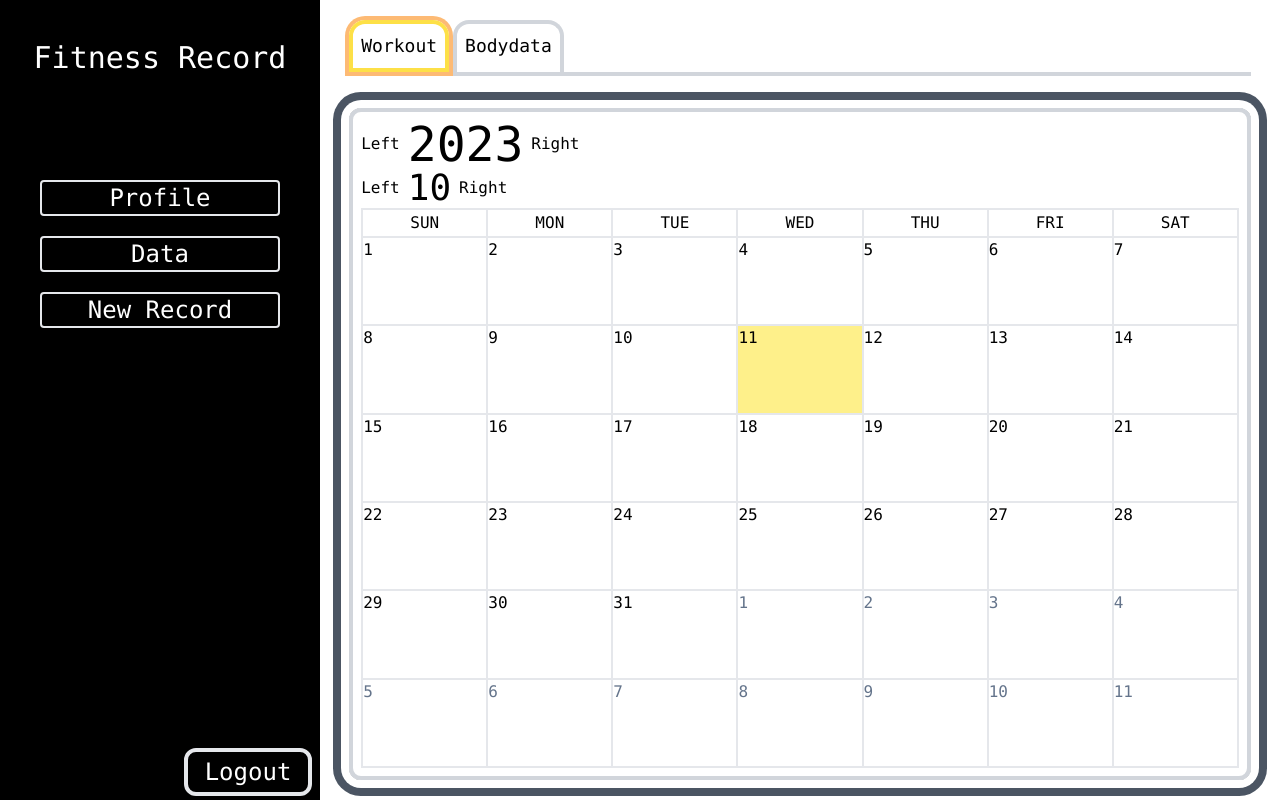
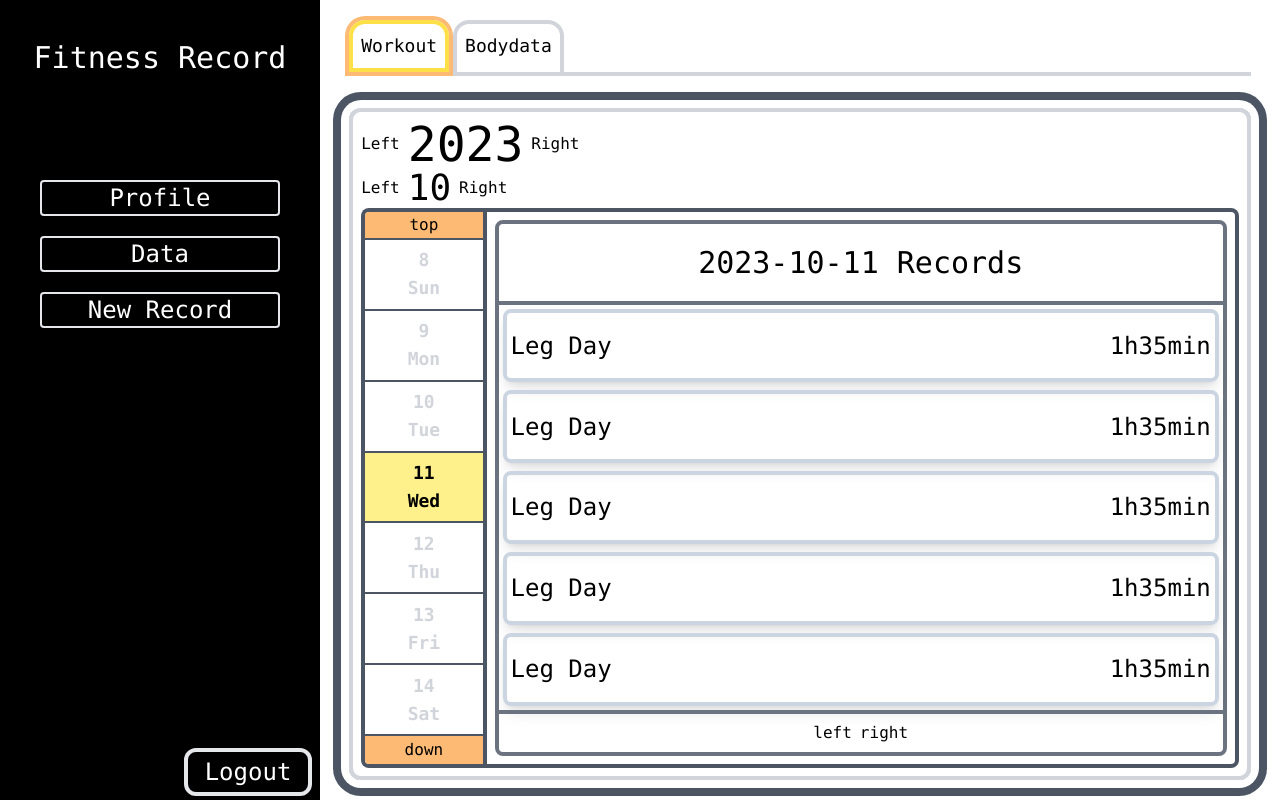
Before and after one commit to iamcoolalan/fitness-record-frontend, a React (Create React App) app: page / in a window 1280 px wide. Built offline with nearby package versions, Linux system fonts and the light colour scheme.

Commit message:
feat: add select day mode static view

```diff
--- a/package.json
+++ b/package.json
@@ -8,6 +8,7 @@
     "@testing-library/user-event": "^13.5.0",
     "axios": "^1.5.1",
     "clsx": "^2.0.0",
+    "date-fns": "^2.30.0",
     "jsonwebtoken": "^9.0.2",
     "react": "^18.2.0",
     "react-dom": "^18.2.0",
--- a/src/pages/HomePage.jsx
+++ b/src/pages/HomePage.jsx
@@ -1,12 +1,14 @@
 import React, { useEffect, useRef, useState } from 'react'
 import clsx from 'clsx'
+import addDays from 'date-fns/addDays'
+import subDays from 'date-fns/subDays'
 
-function toDateString (date) {
-  return `${date.getFullYear()}-${(date.getMonth() + 1).toString().padStart(2, '0')}-${date.getDate().toString().padStart(2, '0')}`
-}
+import Calender from '../components/Calendar.jsx'
 
 const HomePage = () => {
   const today = new Date()
+  const startDayForDayModeInitialValue = new Date(today)
+  startDayForDayModeInitialValue.setDate(today.getDate() - 3)
 
   const yearInputRef = useRef(null)
   const monthInputRef = useRef(null)
@@ -18,6 +20,18 @@ const HomePage = () => {
   const [isMonthEdit, setIsMonthEdit] = useState(false)
   const [monthInputValue, setMonthInputValue] = useState(month)
   const [yearInputValue, setYearInputValue] = useState(year)
+  const [selectedDate, setSelectedDate] = useState(new Date())
+  const [startDayForDayMode, setStartDayForDayMode] = useState(startDayForDayModeInitialValue)
+
+  function getDayOfWeek(date) {
+    const daysOfWeek = ['Sun', 'Mon', 'Tue', 'Wed', 'Thu', 'Fri', 'Sat']
+    return daysOfWeek[date.getDay()]
+  }
+
+  function toDateString (date) {
+    return `${date.getFullYear()}-${(date.getMonth() + 1).toString().padStart(2, '0')}-${date.getDate().toString().padStart(2, '0')}`
+  }
+
 
   function handleYearLeftClick() {
     setYear(year - 1)
@@ -96,6 +110,46 @@ const HomePage = () => {
     cb(e.target.value);
   }
 
+  function handleSelectedDateClick (selectedDate) {
+    if ((selectedDate.getMonth() + 1) !== month ) {
+      setMonth(selectedDate.getMonth() + 1)
+    }
+
+    if (selectedDate.getFullYear() !== year) {
+      setYear(selectedDate.getFullYear())
+    }
+
+    setSelectedDate(selectedDate)
+  }
+
+  function handleSelectedPreviousDateClick() {
+    const setDate = subDays(selectedDate, 1)
+
+    if ((setDate.getMonth() + 1) !== month ) {
+      setMonth(setDate.getMonth() + 1)
+    }
+
+    if (setDate.getFullYear() !== year) {
+      setYear(setDate.getFullYear())
+    }
+
+    setSelectedDate(setDate)
+  }
+
+  function handleSelectedFutureDateClick() {
+    const setDate = addDays(selectedDate, 1)
+
+    if ((setDate.getMonth() + 1) !== month ) {
+      setMonth(setDate.getMonth() + 1)
+    }
+
+    if (setDate.getFullYear() !== year) {
+      setYear(setDate.getFullYear())
+    }
+
+    setSelectedDate(setDate)
+  }
+
   useEffect(() => {
     function getCalendar (
     date,
@@ -117,6 +171,19 @@ const HomePage = () => {
 
     getCalendar(inputDate)
   }, [year, month])
+
+  useEffect(() => {
+    function getStartDate(
+      date
+    ) {
+      let _date = new Date(date)
+      _date.setDate(_date.getDate() - 3)
+
+      setStartDayForDayMode(_date)
+    }
+
+    getStartDate(selectedDate)
+  }, [selectedDate])
 
   return (
     <div className='w-full h-full flex flex-col'>
@@ -170,47 +237,80 @@ const HomePage = () => {
           />
         </div>
       </div>
-      <div className='grid grid-cols-7 grid-rows-[5%_repeat(6,minmax(0,1fr))] h-[98%] border-t-2 border-l-2'>
-        <div className='col-span-7 row-span-1 border-b-2 grid grid-cols-7'>
-          <div className='col-span-1 border-r-2 flex justify-center items-center'>
-          SUN
-          </div>
-          <div className='col-span-1 border-r-2 flex justify-center items-center'>
-          MON
-          </div>
-          <div className='col-span-1 border-r-2 flex justify-center items-center'>
-          TUE
-          </div>
-          <div className='col-span-1 border-r-2 flex justify-center items-center'>
-          WED
-          </div>
-          <div className='col-span-1 border-r-2 flex justify-center items-center'>
-          THU
-          </div>
-          <div className='col-span-1 border-r-2 flex justify-center items-center'>
-          FRI
-          </div>
-          <div className='col-span-1 border-r-2 flex justify-center items-center'>
-          SAT
+      <div className='grid grid-cols-7 w-full h-full'>
+        <div className='col-span-1 border-4 border-r-0 border-gray-600 rounded-l-lg grid grid-rows-[5%_repeat(7,minmax(0,1fr))_5%]'>
+          <button className='row-span-1 border-r-4 border-b-2 border-gray-600 rounded-tl bg-orange-300'
+            onClick={handleSelectedPreviousDateClick}
+          >
+            top
+          </button>
+          {Array.from({ length: 7 }, (_, index) => {
+            const date = new Date(startDayForDayMode)
+            date.setDate(startDayForDayMode.getDate() + index)
+            const isSelectedDate = toDateString(date) === toDateString(selectedDate)
+
+            return (
+            <div className='row-span-1 border-r-4 border-b-2 border-gray-600'>
+              <div className={clsx('flex flex-col justify-center items-center h-full hover:bg-yellow-200 hover:border-black cursor-pointer', { "bg-yellow-200": isSelectedDate, "text-gray-300 hover:text-gray-600": !isSelectedDate})}
+                key={date}
+                onClick={() => handleSelectedDateClick(date)}
+              >
+                <h3 className='text-lg font-extrabold'>
+                  { date.getDate() }
+                </h3>
+                <h3 className='text-lg font-extrabold'>
+                  { getDayOfWeek(date) }
+                </h3>
+              </div>
+            </div>
+            )
+          })}
+          <button className='row-span-1 border-r-4 border-gray-600 rounded-bl bg-orange-300'
+            onClick={handleSelectedFutureDateClick}
+          >
+            down
+          </button>
+        </div>
+        <div className='col-span-6 border-4 border-l-0 border-gray-600 rounded-r-lg p-2'>
+          <div className='border-4 border-gray-500 rounded-lg h-full grid grid-rows-[15%_77%_8%]'>
+            <div className='row-span-1 border-b-2 border-gray-500 flex justify-center items-center'>
+              <h2 className='text-3xl'>{`${toDateString(selectedDate)} Records`}</h2>
+            </div>
+            <div className='row-span-1 border-t-2 border-gray-500 grid grid-rows-5 p-1 gap-2'>
+              <div className='flex justify-between items-center border-4 border-slate-300 p-1 rounded-lg shadow-lg hover:bg-yellow-200 hover:shadow-slate-600 hover:border-black cursor-pointer'>
+                <h2 className='text-2xl'>Leg Day</h2>
+                <h2 className='text-2xl'>1h35min</h2>
+              </div>
+              <div className='flex justify-between items-center border-4 border-slate-300 p-1 rounded-lg shadow-lg hover:bg-yellow-200 hover:shadow-slate-600 hover:border-black cursor-pointer'>
+                <h2 className='text-2xl'>Leg Day</h2>
+                <h2 className='text-2xl'>1h35min</h2>
+              </div>
+              <div className='flex justify-between items-center border-4 border-slate-300 p-1 rounded-lg shadow-lg hover:bg-yellow-200 hover:shadow-slate-600 hover:border-black cursor-pointer'>
+                <h2 className='text-2xl'>Leg Day</h2>
+                <h2 className='text-2xl'>1h35min</h2>
+              </div>
+              <div className='flex justify-between items-center border-4 border-slate-300 p-1 rounded-lg shadow-lg hover:bg-yellow-200 hover:shadow-slate-600 hover:border-black cursor-pointer'>
+                <h2 className='text-2xl'>Leg Day</h2>
+                <h2 className='text-2xl'>1h35min</h2>
+              </div>
+              <div className='flex justify-between items-center border-4 border-slate-300 p-1 rounded-lg shadow-lg hover:bg-yellow-200 hover:shadow-slate-600 hover:border-black cursor-pointer'>
+                <h2 className='text-2xl'>Leg Day</h2>
+                <h2 className='text-2xl'>1h35min</h2>
+              </div>
+            </div>
+            <div className='row-span-1 border-t-4 border-gray-500 flex justify-center items-center gap-2 h-full'>
+              <button className='hover:bg-yellow-200'>left</button>
+              <button className='hover:bg-yellow-200'>right</button>
+            </div>
           </div>
         </div>
-        {Array.from({length: 42}, (_, index) => {
-          const date = new Date(startDate)
-          date.setDate(startDate.getDate() + index)
-
-
-          const isNotSelectedMonth = (date.getMonth() + 1) !== month
-          const isToday = toDateString(date) === toDateString(today)
-
-          return (
-            <div
-            key={toDateString(date)}
-            className={clsx('col-span-1 row-span-1 border-r-2 border-b-2 cursor-pointer', { "text-slate-500": isNotSelectedMonth, "bg-yellow-200": isToday })}>
-              {date.getDate()}
-            </div>
-          )
-        })}
       </div>
+      <Calender
+        isHidden='hidden'
+        startDate={startDate}
+        month={month}
+        today={today}
+      ></Calender>
     </div>
   )
 }
```
Also changed, not shown: 1 other file (tests, documents, lock files or other folders).
